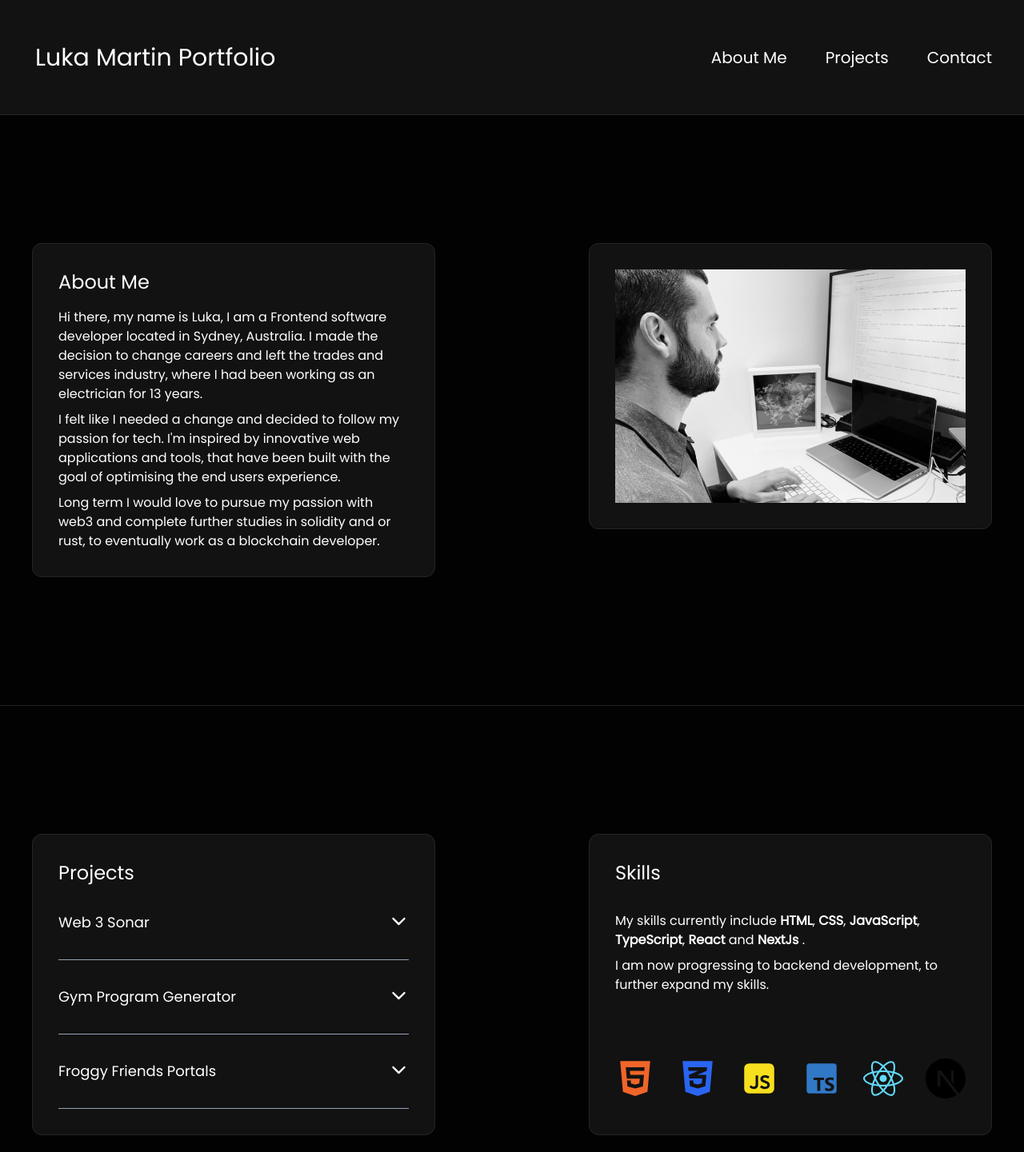
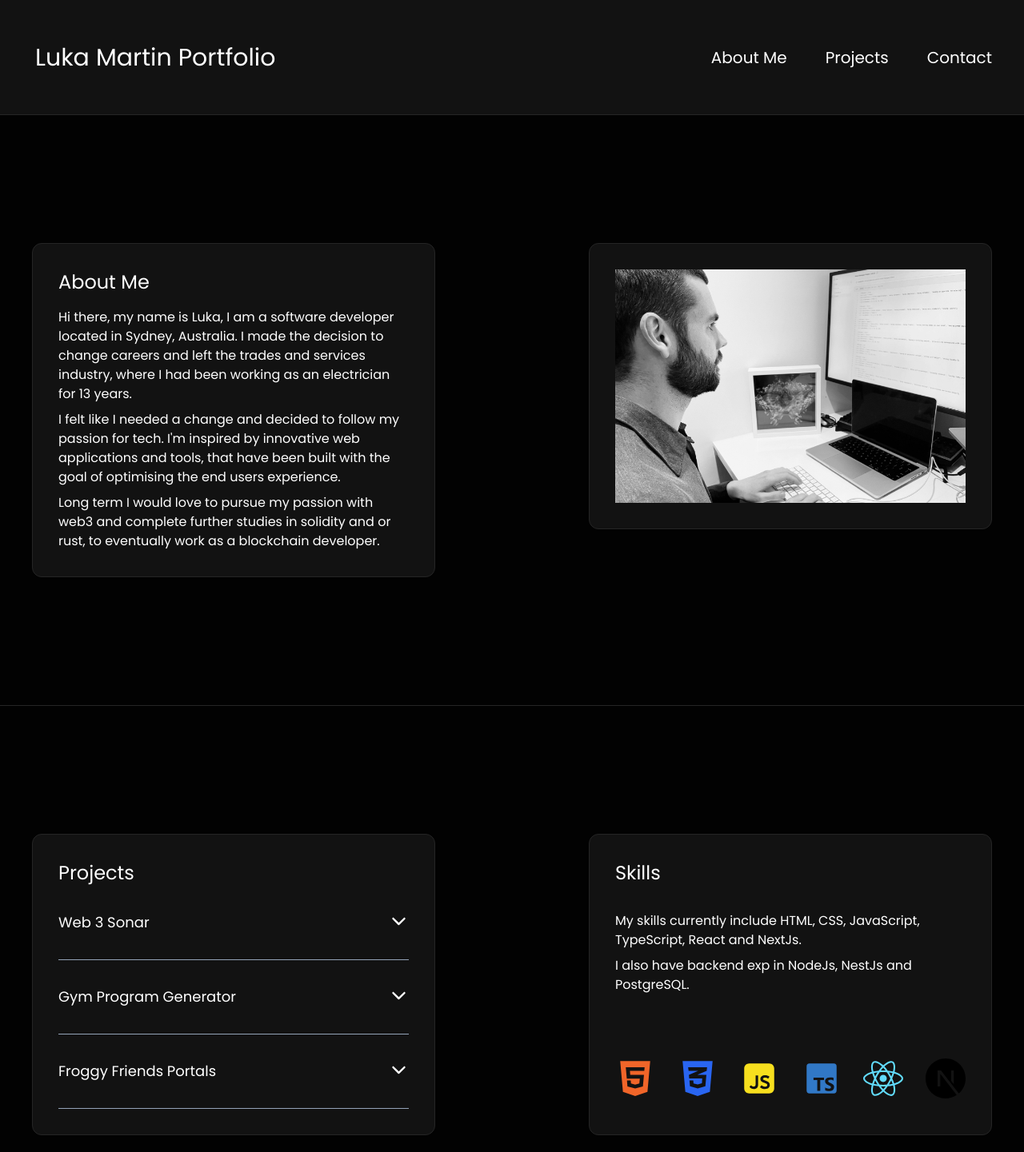
Before and after one commit to LukaMartin/portfolio, a React (Create React App) app: page / in a window 1280 px wide. Shown: the top 1441 px of the page at 80% size. Built offline with nearby package versions, Linux system fonts and the light colour scheme.

Commit message:
Update skills and about me text

```diff
--- a/src/components/skills.js
+++ b/src/components/skills.js
@@ -9,8 +9,8 @@ export default function Skills() {
     return (
         <div data-aos="zoom-in" className="bg-[#121212] border-[1px] border-[#252525] rounded-xl text-white p-6 md:p-8 mx-4 xl:mx-0 md:mx-[7.5rem] lg:mx-8 lg:w-[42%] lg:my-40 lg:max-h-[23.55rem]">
             <h2 className="text-xl md:text-2xl pb-8">Skills</h2>
-            <p className="mb-2">My skills currently include <span className="font-[600]">HTML</span>, <span className="font-[600]">CSS</span>, <span className="font-[600]">JavaScript</span>, <span className="font-[600]">TypeScript</span>, <span className="font-[600]">React</span> and <span className="font-[600]">NextJs</span> .</p>
-            <p> I am now progressing to backend development, to further expand my skills.</p>
+            <p className="mb-2">My skills currently include HTML, CSS, JavaScript, TypeScript, React and NextJs.</p>
+            <p> I also have backend exp in NodeJs, NestJs and PostgreSQL.</p>
             <div className="hidden md:flex justify-between pt-8 lg:pt-20">
                 <FaHtml5 size={50} className="text-[#F06529]" />
                 <FaCss3Alt size={50} className="text-[#2965f1]" />
--- a/src/sections/aboutme.js
+++ b/src/sections/aboutme.js
@@ -8,7 +8,7 @@ export default function AboutMe() {
             <div className="flex flex-col lg:max-w-[75rem] lg:flex-row lg:justify-between mx-4 md:mx-[7.5rem] lg:mx-8 xl:mx-auto">
                 <div className="md:w-[100%] lg:w-[45%] xl:w-[42%] p-6 md:p-8 bg-[#121212] rounded-xl border-[1px] border-[#252525]">
                     <h2 className="text-xl md:text-2xl pb-4">About Me</h2>
-                    <p className="mb-2">Hi there, my name is Luka, I am a Frontend software developer located in Sydney, Australia. I made the decision to change careers and left the trades and services industry, where I had been working as an electrician for 13 years.</p>
+                    <p className="mb-2">Hi there, my name is Luka, I am a software developer located in Sydney, Australia. I made the decision to change careers and left the trades and services industry, where I had been working as an electrician for 13 years.</p>
                     <p className="mb-2">I felt like I needed a change and decided to follow my passion for tech. I'm inspired by innovative web applications and tools, that have been built with the goal of optimising the end users experience.</p>
                     <p>Long term I would love to pursue my passion with web3 and complete further studies in solidity and or rust, to eventually work as a blockchain developer.</p>
                 </div>
```
